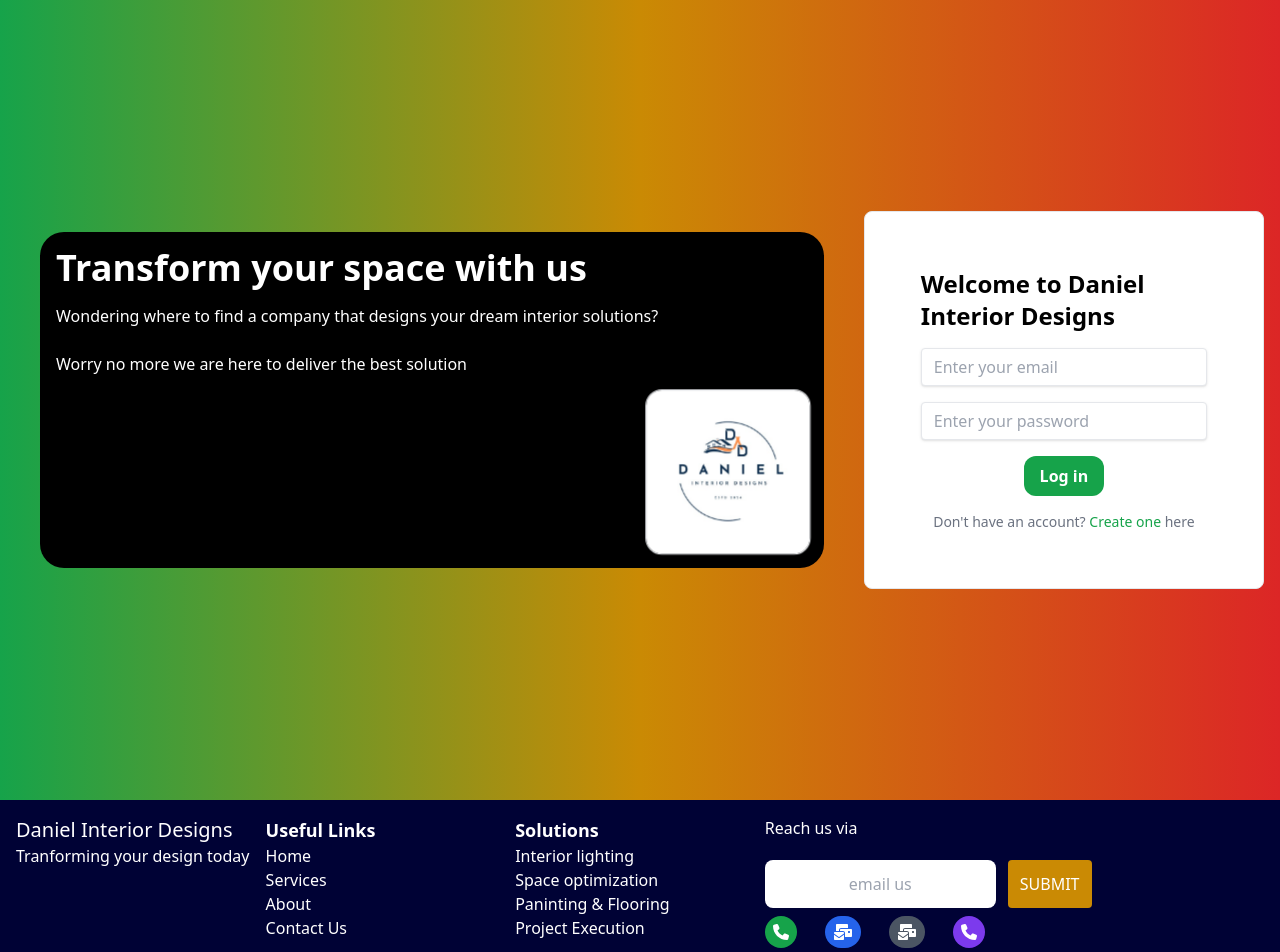
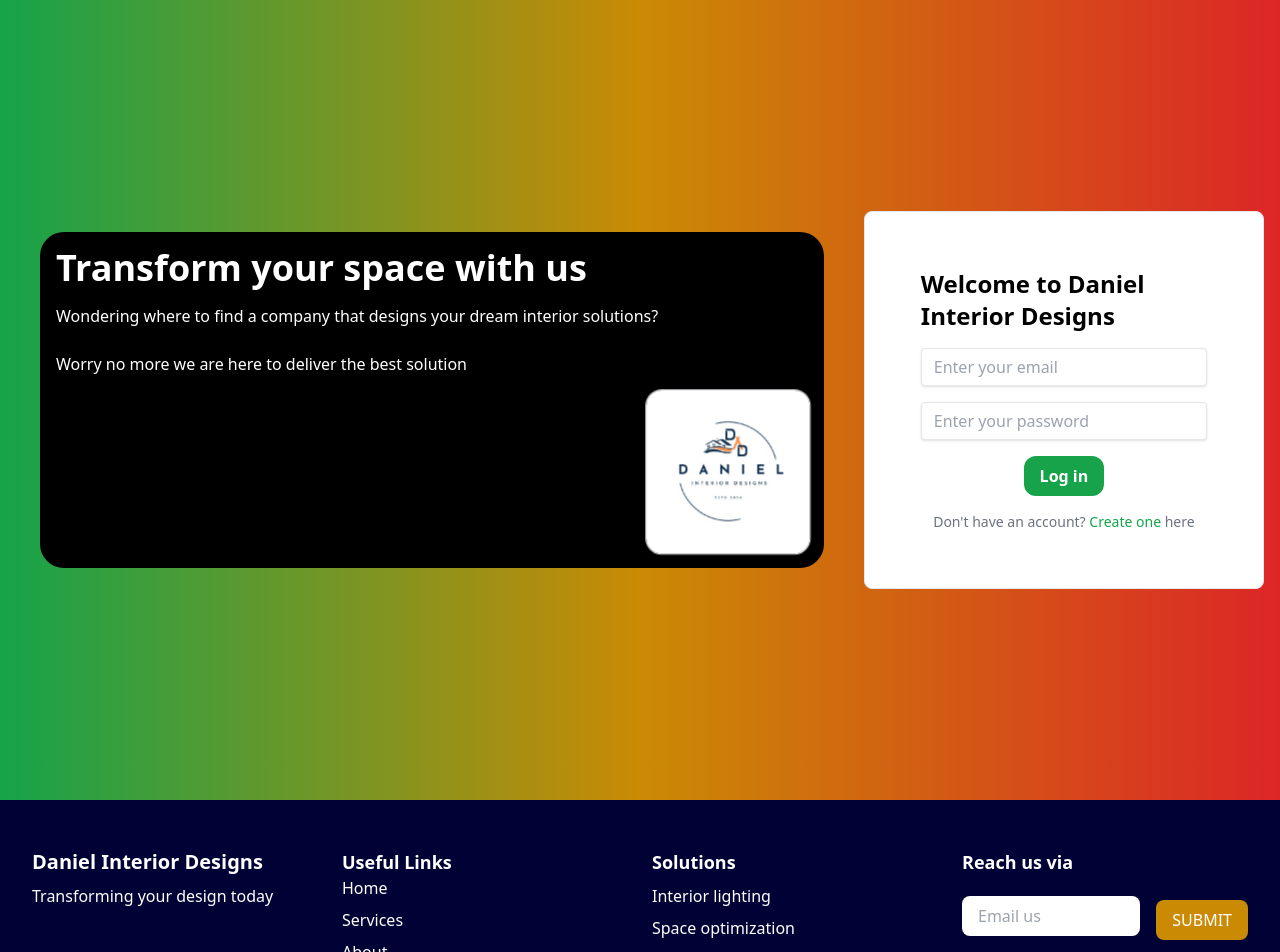
Before and after one commit to ErickGichuki/Daniel-Interior-designs, a React (Create React App) app in the folder client/: page /login in a window 1280 px wide. Shown: the top 952 px of the page. Built offline with nearby package versions, Linux system fonts and the light colour scheme; the HTML template or start-up script is replaced by a standard one.

Commit message:
refactor:footer component

```diff
--- a/client/package.json
+++ b/client/package.json
@@ -4,7 +4,9 @@
   "proxy": "http://localhost:5000",
   "private": true,
   "dependencies": {
+    "@fortawesome/fontawesome-free": "^6.6.0",
     "@fortawesome/fontawesome-svg-core": "^6.6.0",
+    "@fortawesome/free-brands-svg-icons": "^6.6.0",
     "@fortawesome/free-solid-svg-icons": "^6.6.0",
     "@fortawesome/react-fontawesome": "^0.2.2",
     "@testing-library/jest-dom": "^5.17.0",
--- a/client/src/components/Footer.js
+++ b/client/src/components/Footer.js
@@ -1,62 +1,68 @@
 import React from 'react'
 import { FontAwesomeIcon } from '@fortawesome/react-fontawesome'
-import { faPhone, faMailBulk} from '@fortawesome/free-solid-svg-icons'
+import { faFacebookF, faInstagram, faWhatsapp, faTwitter, faLinkedin} from '@fortawesome/free-brands-svg-icons'
 
 function Footer() {
   return (
     <div className='bg-dark-blue'>
-    <div className='grid grid-cols-1 md:grid-cols-5 p-4'>
+     <div className='container mx-auto px-4 py-8'>
+     <div className='grid grid-cols-1 md:grid-cols-3 p-4 sm:grid-cols-2 lg:grid-cols-4 gap-6'>
       <div className='text-white'>
-        <h2 className='text-xl flex flex-row'>Daniel Interior Designs</h2>
-        <p>Tranforming your design today</p>
+        <h2 className='text-xl font-semibold mb-2'>Daniel Interior Designs</h2>
+        <p>Transforming your design today</p>
       </div>
       <div className='text-white'>
         <h2 className='font-bold text-lg'>Useful Links</h2>
-         <ul className='list-none'>
-            <li><a href='/home'>Home</a></li>
-            <li><a href='/services'>Services</a></li>
-            <li><a href='/about'>About</a></li>
-            <li><a href='/contact'>Contact Us</a></li>
+         <ul className='list-none space-y-2'>
+            <li><a href='/home' className='hover:'>Home</a></li>
+            <li><a href='/services' className='hover:'>Services</a></li>
+            <li><a href='/about' className='hover:'>About</a></li>
+            <li><a href='/contact' className='hover:'>Contact Us</a></li>
          </ul>
       </div>
 
       <div className='text-white'>
-        <h2 className='text-lg font-bold'>Solutions</h2>
-        <ul className='list-none'>
-            <li><a href='#'>Interior lighting</a></li>
-            <li><a href='#'>Space optimization</a></li>
-            <li><a href='#'>Paninting & Flooring</a></li>
-            <li><a href='#'>Project Execution</a></li>
+        <h2 className='text-lg font-bold mb-2'>Solutions</h2>
+        <ul className='list-none space-y-2'>
+            <li><a href='#' className='hover:'>Interior lighting</a></li>
+            <li><a href='#' className='hover:'>Space optimization</a></li>
+            <li><a href='#' className='hover:'>Painting & Flooring</a></li>
+            <li><a href='#' className='hover:'>Project Execution</a></li>
         </ul>
       </div>
+
       <div className='text-white'>
-        <h>Reach us via</h>
+        <h2 className='text-lg font-bold mb-2'>Reach us via</h2>
         <div className='pt-3'>
-         <form className=' flex flex-col md:flex-row py-2 justify-between'>
+         <form className=' flex flex-col md:flex-row items-center gap-4 mb-4'>
          <input
             type='text'
             name='email'
-            placeholder='email us'
-            className='py-3 rounded-lg text-center mr-3'
+            placeholder='Email us'
+            className='py-2 px-4 rounded-lg text-black mb-2 w-full max-w-xs'
             />
              <button
             type='submit'
-            className='text-white py-2 px-3 bg-yellow-600 rounded '
+            className='text-white py-2 px-4 bg-yellow-600 rounded-lg text-white'
             >
                 SUBMIT
             </button>
          </form>
         </div>
-        <div className='flex flex-row space-x-7'>
-        <FontAwesomeIcon icon={faPhone} className='rounded-3xl bg-green-600 py-2 px-2'/>
-        <FontAwesomeIcon icon={faMailBulk} className='rounded-3xl bg-blue-600 py-2 px-2'/>
-        <FontAwesomeIcon icon={faMailBulk} className='rounded-3xl bg-gray-600 py-2 px-2'/>
-        <FontAwesomeIcon icon={faPhone} className='rounded-3xl bg-violet-600 py-2 px-2'/>
+        <div className='flex flex-wrap gap-4 justify-center'>
+        <FontAwesomeIcon icon={faFacebookF} className='rounded-full bg-green-600 p-3'/>
+        <FontAwesomeIcon icon={faTwitter} className='rounded-full bg-blue-400 p-3'/>
+        <FontAwesomeIcon icon={faInstagram} className='rounded-full bg-pink-600 p-3'/>
+        <FontAwesomeIcon icon={faWhatsapp} className='rounded-full bg-green-600 p-3'/>
+        <FontAwesomeIcon icon={faLinkedin} className='rounded-full bg-blue-700 p-3'/>
+
         </div>
     </div>
     </div>
+
      <div className='border-t border-gray-600 text-white text-center py-6'>
       <p>&copy; {new Date().getFullYear()} Daniel Interior Designs</p>
+     </div>
      </div>
     </div>
   )
```
Also changed, not shown: 1 other file (tests, documents, lock files or other folders).
